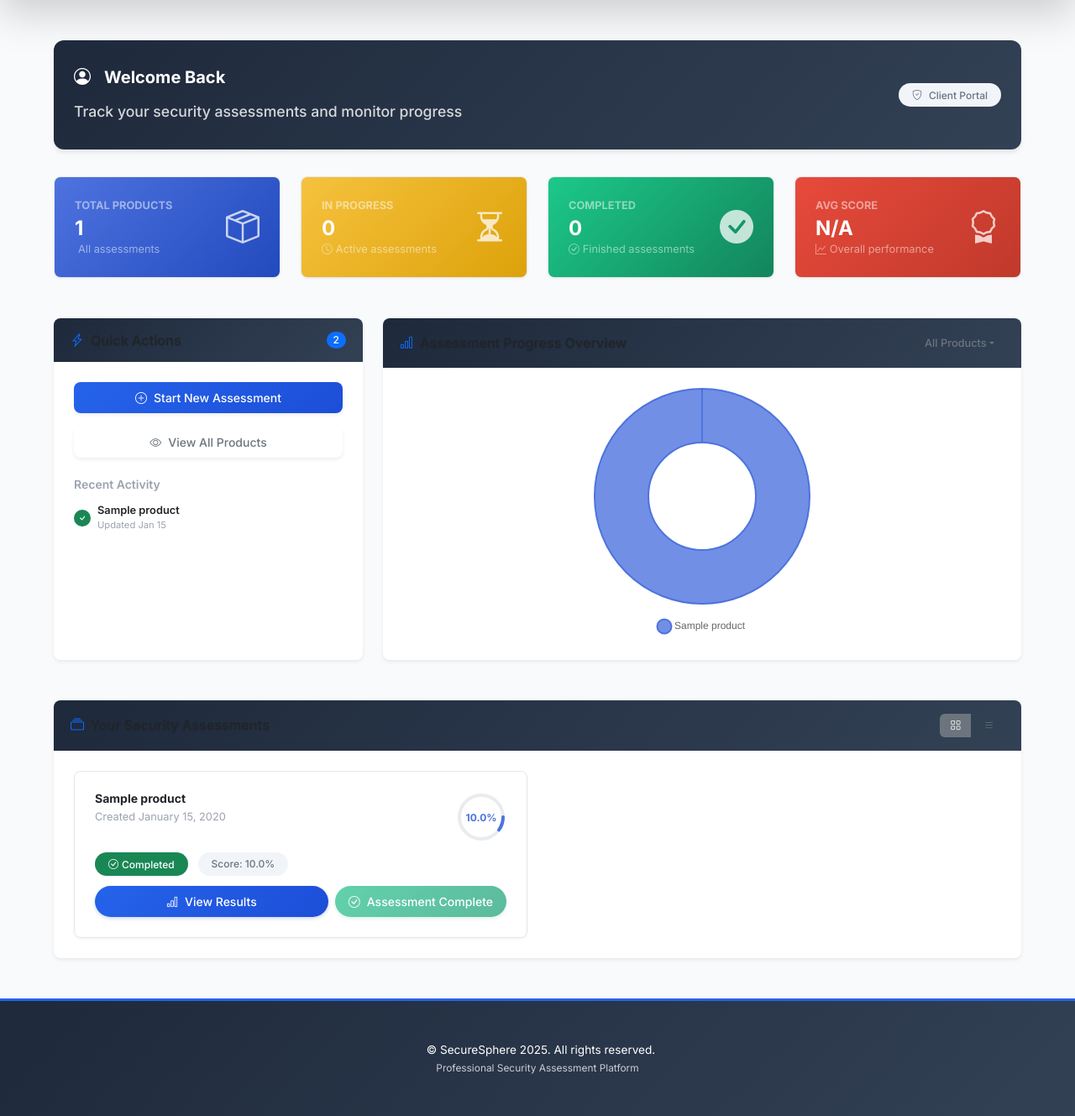
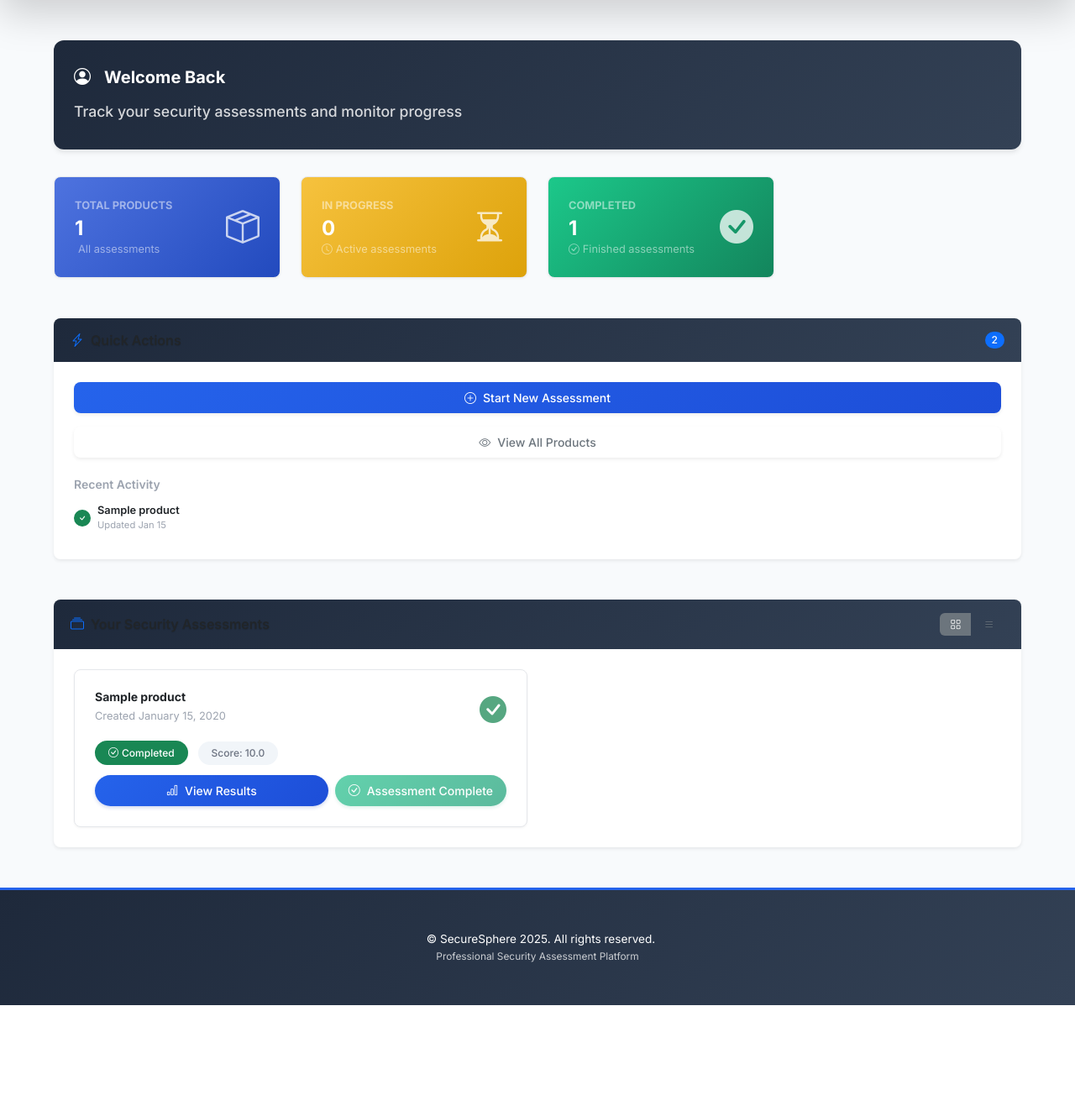
Before and after one commit to keham-10/mini, a Flask app: template kmkm/templates/dashboard_client.html in a window 1280 px wide. Shown: the part 115-1444 px from the top of the page at 84% size. After the commit the page ends 1312 px from the top, so only its background shows below. Run offline with Flask 3, Linux system fonts and the light colour scheme; the template is opened without the code that fills it: values that come from a table or form of the project are taken from there, others are empty; tables that the repository leaves empty hold one stand-in row (values such as "Sample post").

Commit message:
Fix admin dashboard duplicates and improve results page (#27)
* Remove unused dashboard elements and improve error handling

Co-authored-by: govinda.augustine <govinda.augustine@freedrops.org>

* Improve dashboard data handling and rejected questions API response

Co-authored-by: govinda.augustine <govinda.augustine@freedrops.org>

---------

Co-authored-by: Cursor Agent <cursoragent@cursor.com>
Co-authored-by: govinda.augustine <govinda.augustine@freedrops.org>

```diff
--- a/kmkm/app.py
+++ b/kmkm/app.py
@@ -1551,6 +1551,8 @@ def dashboard():
                 'id': product.id,
                 'name': product.name,
                 'owner_id': product.owner_id,
+                'created_at': product.created_at,
+                'updated_at': product.updated_at,
                 'status': status_record.status,
                 'status_display': status_record.status.replace('_', ' ').title(),
                 'completed_sections': completed_sections_count,
@@ -1562,7 +1564,8 @@ def dashboard():
                 'overall_score': round(overall_maturity_score, 2),
                 'last_updated': status_record.last_updated,
                 'rejected_count': rejected_count,
-                'unread_comments': product_unread_comments
+                'unread_comments': product_unread_comments,
+                'is_complete': status_record.status == 'completed'
             }
             products_with_status.append(product_info)
 
@@ -3745,13 +3748,27 @@ def get_rejected_questions(product_id):
             RejectedQuestion.status == "pending"
         ).all()
 
-        return render_template("dashboard_client.html",
-                             rejected_questions=rejected_questions,
-                             product_id=product_id)
+        # Convert to JSON format for API response
+        questions_data = []
+        for rejected_question, response in rejected_questions:
+            questions_data.append({
+                'id': rejected_question.id,
+                'question_text': rejected_question.question_text,
+                'response_text': response.answer,
+                'status': rejected_question.status
+            })
+
+        return jsonify({
+            'success': True,
+            'rejected_questions': questions_data,
+            'product_id': product_id
+        })
 
     except Exception as e:
-        flash(f"Error loading rejected questions: {str(e)}", "error")
-        return redirect(url_for("dashboard_client"))
+        return jsonify({
+            'success': False,
+            'error': str(e)
+        }), 500
 
 
 
--- a/kmkm/templates/admin_client_management.html
+++ b/kmkm/templates/admin_client_management.html
@@ -241,7 +241,7 @@
                             <td>
                                 <div class="client-info">
                                     <div class="client-avatar">
-                                        {{ client.username[0].upper() }}
+                                        {{ client.username[0].upper() if client.username and client.username|length > 0 else 'U' }}
                                     </div>
                                     <div>
                                         <div class="fw-bold">{{ client.username }}</div>
--- a/kmkm/templates/dashboard_client.html
+++ b/kmkm/templates/dashboard_client.html
@@ -96,11 +96,7 @@
             </p>
         </div>
         <div class="col-md-4 text-end">
-            <div class="user-info">
-                <span class="badge bg-light text-dark px-3 py-2 rounded-pill">
-                    <i class="bi bi-shield-check me-2"></i>Client Portal
-                </span>
-            </div>
+            <!-- Client Portal button removed as per requirements -->
         </div>
     </div>
 </div>
@@ -134,7 +130,7 @@
                 <div class="d-flex align-items-center">
                     <div class="flex-grow-1">
                         <div class="text-white-50 small fw-bold text-uppercase mb-1">In Progress</div>
-                        <div class="h2 mb-0 fw-bold text-white">{{ products|selectattr('is_complete', 'equalto', false)|list|length }}</div>
+                        <div class="h2 mb-0 fw-bold text-white">{{ products|selectattr('status', 'in', ['in_progress', 'under_review', 'needs_client_response'])|list|length }}</div>
                         <div class="text-white-50 small">
                             <i class="bi bi-clock me-1"></i>Active assessments
                         </div>
@@ -154,7 +150,7 @@
                 <div class="d-flex align-items-center">
                     <div class="flex-grow-1">
                         <div class="text-white-50 small fw-bold text-uppercase mb-1">Completed</div>
-                        <div class="h2 mb-0 fw-bold text-white">{{ products|selectattr('is_complete', 'equalto', true)|list|length }}</div>
+                        <div class="h2 mb-0 fw-bold text-white">{{ products|selectattr('status', 'equalto', 'completed')|list|length }}</div>
                         <div class="text-white-50 small">
                             <i class="bi bi-check-circle me-1"></i>Finished assessments
                         </div>
@@ -167,43 +163,13 @@
         </div>
     </div>
 
-    <!-- Average Score Card -->
-    <div class="col-xl-3 col-lg-6 col-md-6">
-        <div class="card dashboard-stat-card h-100" style="background: linear-gradient(135deg, #e74a3b 0%, #c0392b 100%);">
-            <div class="card-body p-4">
-                <div class="d-flex align-items-center">
-                    <div class="flex-grow-1">
-                        <div class="text-white-50 small fw-bold text-uppercase mb-1">Avg Score</div>
-                        <div class="h2 mb-0 fw-bold text-white">
-                            {% if products %}
-                                {% set total_score = products|map(attribute='overall_score')|sum %}
-                                {% set completed_count = products|selectattr('is_complete', 'equalto', true)|list|length %}
-                                {% if completed_count > 0 %}
-                                    {{ "%.1f"|format(total_score / completed_count) }}%
-                                {% else %}
-                                    N/A
-                                {% endif %}
-                            {% else %}
-                                0%
-                            {% endif %}
-                        </div>
-                        <div class="text-white-50 small">
-                            <i class="bi bi-graph-up me-1"></i>Overall performance
-                        </div>
-                    </div>
-                    <div class="flex-shrink-0">
-                        <i class="bi bi-award fs-1 text-white opacity-75"></i>
-                    </div>
-                </div>
-            </div>
-        </div>
-    </div>
+    <!-- Average Score Card removed as per requirements -->
 </div>
 
-<!-- Quick Actions and Chart Row -->
+<!-- Quick Actions Row -->
 <div class="row g-4 mb-5">
     <!-- Quick Actions -->
-    <div class="col-lg-4">
+    <div class="col-lg-12">
         <div class="card border-0 shadow-sm h-100">
             <div class="card-header bg-white border-bottom-0 py-3">
                 <h5 class="mb-0 text-dark d-flex align-items-center">
@@ -258,33 +224,7 @@
         </div>
     </div>
 
-    <!-- Progress Chart -->
-    <div class="col-lg-8">
-        <div class="card border-0 shadow-sm h-100">
-            <div class="card-header bg-white border-bottom-0 py-3">
-                <div class="d-flex justify-content-between align-items-center">
-                    <h5 class="mb-0 text-dark">
-                        <i class="bi bi-bar-chart me-2 text-primary"></i>Assessment Progress Overview
-                    </h5>
-                    <div class="dropdown">
-                        <button class="btn btn-sm btn-outline-secondary dropdown-toggle" type="button" data-bs-toggle="dropdown">
-                            All Products
-                        </button>
-                        <ul class="dropdown-menu">
-                            <li><a class="dropdown-item" href="#">All Products</a></li>
-                            <li><a class="dropdown-item" href="#">In Progress Only</a></li>
-                            <li><a class="dropdown-item" href="#">Completed Only</a></li>
-                        </ul>
-                    </div>
-                </div>
-            </div>
-            <div class="card-body p-4">
-                <div class="chart-container" style="height: 300px;">
-                    <canvas id="progressChart"></canvas>
-                </div>
-            </div>
-        </div>
-    </div>
+    <!-- Progress Chart section removed as per requirements -->
 </div>
 
 <!-- Products Section -->
@@ -325,19 +265,20 @@
                                             </p>
                                         </div>
                                         <div class="flex-shrink-0">
-                                            <!-- Progress Circle -->
-                                            <div class="progress-circle">
-                                                <svg class="progress-ring" width="60" height="60">
-                                                    <circle stroke="#e9ecef" stroke-width="4" fill="transparent" r="26" cx="30" cy="30"/>
-                                                    <circle stroke="#4e73df" stroke-width="4" fill="transparent" r="26" cx="30" cy="30"
-                                                            stroke-dasharray="{{ 2 * 3.14159 * 26 }}"
-                                                            stroke-dashoffset="{{ 2 * 3.14159 * 26 * (1 - (product.progress_percentage / 100)) }}"
-                                                            stroke-linecap="round"/>
-                                                    <text x="30" y="35" text-anchor="middle" font-size="12" font-weight="bold" fill="#4e73df">
-                                                        {{ product.progress_percentage }}%
-                                                    </text>
-                                                </svg>
-                                            </div>
+                                            <!-- Status indicator instead of progress percentage -->
+                                            {% if product.status == 'completed' %}
+                                                <div class="status-indicator completed">
+                                                    <i class="bi bi-check-circle-fill text-success" style="font-size: 2rem;"></i>
+                                                </div>
+                                            {% elif product.status == 'in_progress' %}
+                                                <div class="status-indicator in-progress">
+                                                    <i class="bi bi-clock-fill text-warning" style="font-size: 2rem;"></i>
+                                                </div>
+                                            {% else %}
+                                                <div class="status-indicator">
+                                                    <i class="bi bi-hourglass-split text-secondary" style="font-size: 2rem;"></i>
+                                                </div>
+                                            {% endif %}
                                         </div>
                                     </div>
 
@@ -367,7 +308,7 @@
 
                                         {% if product.overall_score > 0 %}
                                             <span class="badge bg-light text-dark rounded-pill px-3 py-2 ms-2">
-                                                Score: {{ product.overall_score }}%
+                                                Score: {{ product.overall_score }}
                                             </span>
                                         {% endif %}
                                     </div>
```
Also changed, not shown: kmkm/templates/dashboard_superuser.html (+4 -33 lines).
